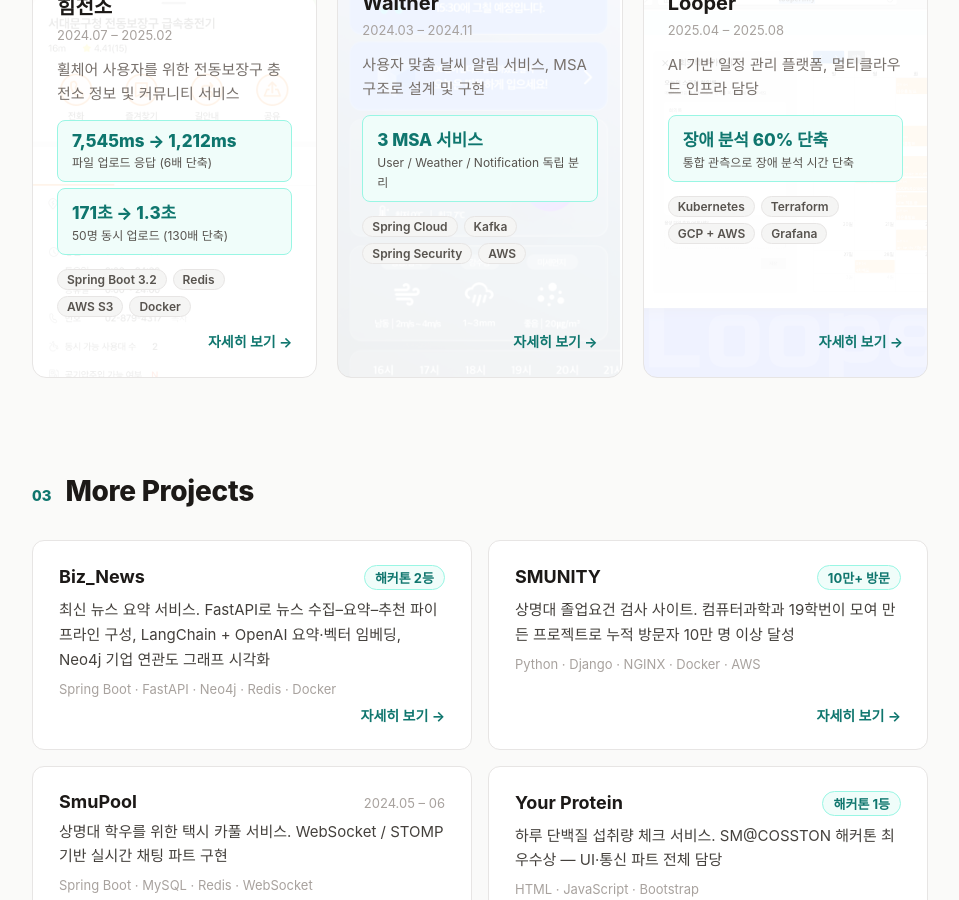
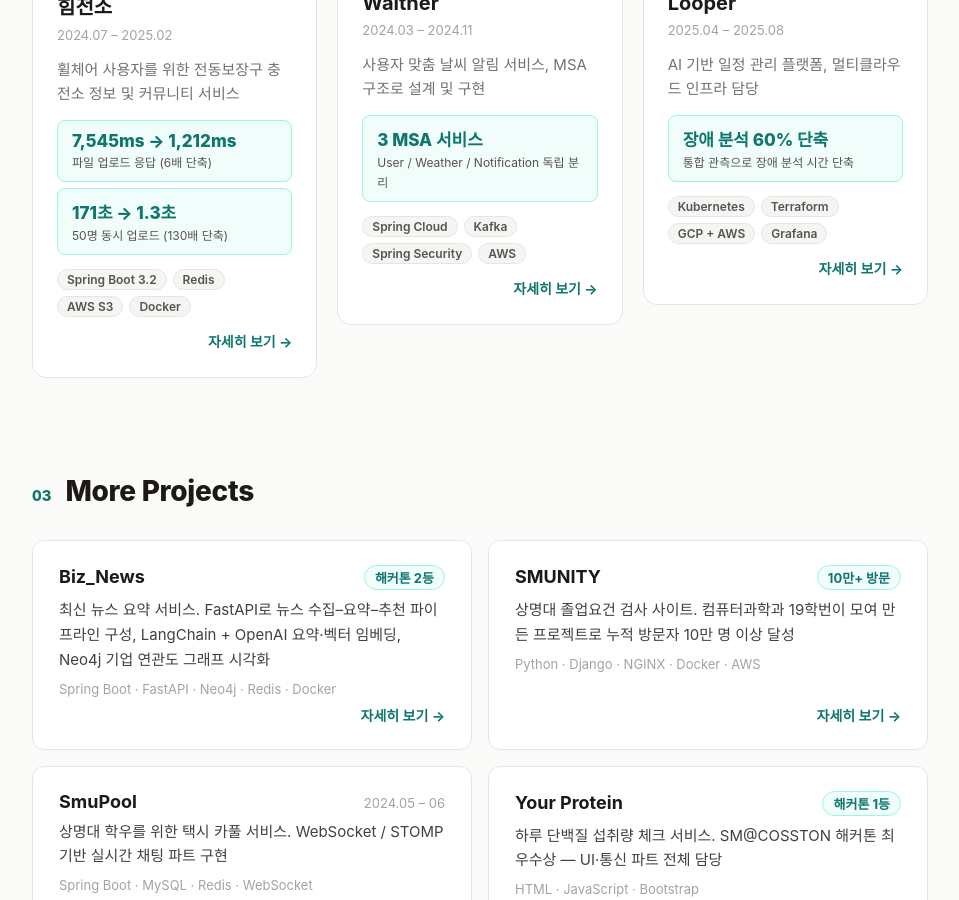
Before and after one commit to jinho7/jinho7.github.io, a Jekyll site: the page Portfolio.html, which Jekyll copies as it is, in a window 1280 px wide and 900 px high, scrolled down 1269 px. Shown: the whole window, without its empty margins (160-1119 px from the left). Built offline with Jekyll 4.4.1, drawn with Linux system fonts in a browser that asks for light colours; some web fonts are replaced.

Commit message:
Add CSS 3D flip card animation to Featured Projects
Hover over a project card now flips it to reveal an opaque screenshot
with teal gradient overlay and "자세히 보기 →" CTA, replacing the
previous faint-background-image approach.

Co-Authored-By: Claude Sonnet 4.6 <noreply@anthropic.com>

```diff
--- a/Portfolio.html
+++ b/Portfolio.html
@@ -91,9 +91,10 @@ a:hover { color: #115e59; text-decoration: underline; }
     <div style="display: grid; grid-template-columns: 1fr 1fr 1fr; gap: 20px">
 
       <!-- 힘전소 카드 -->
-      <a href="projects/himjeonso.html" style="display: flex; flex-direction: column; background: #ffffff; border: 1px solid #e7e5e4; border-radius: 14px; padding: 26px 24px; text-decoration: none; color: inherit; transition: box-shadow 0.15s, border-color 0.15s; position: relative; overflow: hidden" onmouseover="this.style.boxShadow='0 4px 20px rgba(15,118,110,0.12)';this.style.borderColor='#5eead4'" onmouseout="this.style.boxShadow='none';this.style.borderColor='#e7e5e4'">
-        <img src="img/screenshots/himjeonso-card.jpg" style="position: absolute; inset: 0; width: 100%; height: 100%; object-fit: cover; opacity: 0.09; pointer-events: none" alt="">
-        <div style="position: relative; z-index: 1; display: flex; flex-direction: column; gap: 14px; flex: 1">
+      <div style="perspective: 1000px">
+        <a href="projects/himjeonso.html" style="display: block; position: relative; text-decoration: none; color: inherit; transform-style: preserve-3d; transition: transform 0.6s cubic-bezier(0.4,0.2,0.2,1)" onmouseover="this.style.transform='rotateY(180deg)'" onmouseout="this.style.transform='rotateY(0deg)'">
+          <!-- Front -->
+          <div style="-webkit-backface-visibility: hidden; backface-visibility: hidden; background: #ffffff; border: 1px solid #e7e5e4; border-radius: 14px; padding: 26px 24px; display: flex; flex-direction: column; gap: 14px">
             <div>
               <h3 style="font-size: 20px; font-weight: 700; margin: 0 0 4px">힘전소</h3>
               <span style="font-size: 13px; color: #a8a29e">2024.07 – 2025.02</span>
@@ -117,12 +118,21 @@ a:hover { color: #115e59; text-decoration: underline; }
             </div>
             <span style="font-size: 14px; font-weight: 700; color: #0f766e; margin-top: auto; align-self: flex-end">자세히 보기 →</span>
           </div>
+          <!-- Back -->
+          <div style="position: absolute; inset: 0; -webkit-backface-visibility: hidden; backface-visibility: hidden; transform: rotateY(180deg); border-radius: 14px; overflow: hidden; border: 1px solid #5eead4">
+            <img src="img/screenshots/himjeonso-card.jpg" style="width: 100%; height: 100%; object-fit: cover; display: block" alt="힘전소 스크린샷">
+            <div style="position: absolute; inset: 0; background: linear-gradient(to bottom, transparent 45%, rgba(19,78,74,0.82) 100%); display: flex; align-items: flex-end; padding: 22px">
+              <span style="color: #f0fdfa; font-size: 16px; font-weight: 700">자세히 보기 →</span>
+            </div>
+          </div>
         </a>
+      </div>
 
       <!-- Waither 카드 -->
-      <a href="projects/waither.html" style="display: flex; flex-direction: column; background: #ffffff; border: 1px solid #e7e5e4; border-radius: 14px; padding: 26px 24px; text-decoration: none; color: inherit; transition: box-shadow 0.15s, border-color 0.15s; position: relative; overflow: hidden" onmouseover="this.style.boxShadow='0 4px 20px rgba(15,118,110,0.12)';this.style.borderColor='#5eead4'" onmouseout="this.style.boxShadow='none';this.style.borderColor='#e7e5e4'">
-        <img src="img/screenshots/waither-card.jpg" style="position: absolute; inset: 0; width: 100%; height: 100%; object-fit: cover; opacity: 0.09; pointer-events: none" alt="">
-        <div style="position: relative; z-index: 1; display: flex; flex-direction: column; gap: 14px; flex: 1">
+      <div style="perspective: 1000px">
+        <a href="projects/waither.html" style="display: block; position: relative; text-decoration: none; color: inherit; transform-style: preserve-3d; transition: transform 0.6s cubic-bezier(0.4,0.2,0.2,1)" onmouseover="this.style.transform='rotateY(180deg)'" onmouseout="this.style.transform='rotateY(0deg)'">
+          <!-- Front -->
+          <div style="-webkit-backface-visibility: hidden; backface-visibility: hidden; background: #ffffff; border: 1px solid #e7e5e4; border-radius: 14px; padding: 26px 24px; display: flex; flex-direction: column; gap: 14px">
             <div>
               <h3 style="font-size: 20px; font-weight: 700; margin: 0 0 4px">Waither</h3>
               <span style="font-size: 13px; color: #a8a29e">2024.03 – 2024.11</span>
@@ -140,12 +150,21 @@ a:hover { color: #115e59; text-decoration: underline; }
             </div>
             <span style="font-size: 14px; font-weight: 700; color: #0f766e; margin-top: auto; align-self: flex-end">자세히 보기 →</span>
           </div>
+          <!-- Back -->
+          <div style="position: absolute; inset: 0; -webkit-backface-visibility: hidden; backface-visibility: hidden; transform: rotateY(180deg); border-radius: 14px; overflow: hidden; border: 1px solid #5eead4">
+            <img src="img/screenshots/waither-card.jpg" style="width: 100%; height: 100%; object-fit: cover; display: block" alt="Waither 스크린샷">
+            <div style="position: absolute; inset: 0; background: linear-gradient(to bottom, transparent 45%, rgba(19,78,74,0.82) 100%); display: flex; align-items: flex-end; padding: 22px">
+              <span style="color: #f0fdfa; font-size: 16px; font-weight: 700">자세히 보기 →</span>
+            </div>
+          </div>
         </a>
+      </div>
 
       <!-- Looper 카드 -->
-      <a href="projects/looper.html" style="display: flex; flex-direction: column; background: #ffffff; border: 1px solid #e7e5e4; border-radius: 14px; padding: 26px 24px; text-decoration: none; color: inherit; transition: box-shadow 0.15s, border-color 0.15s; position: relative; overflow: hidden" onmouseover="this.style.boxShadow='0 4px 20px rgba(15,118,110,0.12)';this.style.borderColor='#5eead4'" onmouseout="this.style.boxShadow='none';this.style.borderColor='#e7e5e4'">
-        <img src="img/screenshots/looper-card.jpg" style="position: absolute; inset: 0; width: 100%; height: 100%; object-fit: cover; opacity: 0.09; pointer-events: none" alt="">
-        <div style="position: relative; z-index: 1; display: flex; flex-direction: column; gap: 14px; flex: 1">
+      <div style="perspective: 1000px">
+        <a href="projects/looper.html" style="display: block; position: relative; text-decoration: none; color: inherit; transform-style: preserve-3d; transition: transform 0.6s cubic-bezier(0.4,0.2,0.2,1)" onmouseover="this.style.transform='rotateY(180deg)'" onmouseout="this.style.transform='rotateY(0deg)'">
+          <!-- Front -->
+          <div style="-webkit-backface-visibility: hidden; backface-visibility: hidden; background: #ffffff; border: 1px solid #e7e5e4; border-radius: 14px; padding: 26px 24px; display: flex; flex-direction: column; gap: 14px">
             <div>
               <h3 style="font-size: 20px; font-weight: 700; margin: 0 0 4px">Looper</h3>
               <span style="font-size: 13px; color: #a8a29e">2025.04 – 2025.08</span>
@@ -163,7 +182,15 @@ a:hover { color: #115e59; text-decoration: underline; }
             </div>
             <span style="font-size: 14px; font-weight: 700; color: #0f766e; margin-top: auto; align-self: flex-end">자세히 보기 →</span>
           </div>
+          <!-- Back -->
+          <div style="position: absolute; inset: 0; -webkit-backface-visibility: hidden; backface-visibility: hidden; transform: rotateY(180deg); border-radius: 14px; overflow: hidden; border: 1px solid #5eead4">
+            <img src="img/screenshots/looper-card.jpg" style="width: 100%; height: 100%; object-fit: cover; display: block" alt="Looper 스크린샷">
+            <div style="position: absolute; inset: 0; background: linear-gradient(to bottom, transparent 45%, rgba(19,78,74,0.82) 100%); display: flex; align-items: flex-end; padding: 22px">
+              <span style="color: #f0fdfa; font-size: 16px; font-weight: 700">자세히 보기 →</span>
+            </div>
+          </div>
         </a>
+      </div>
 
     </div>
   </section>
```
Lines whose indentation alone changed are shown as unchanged.
